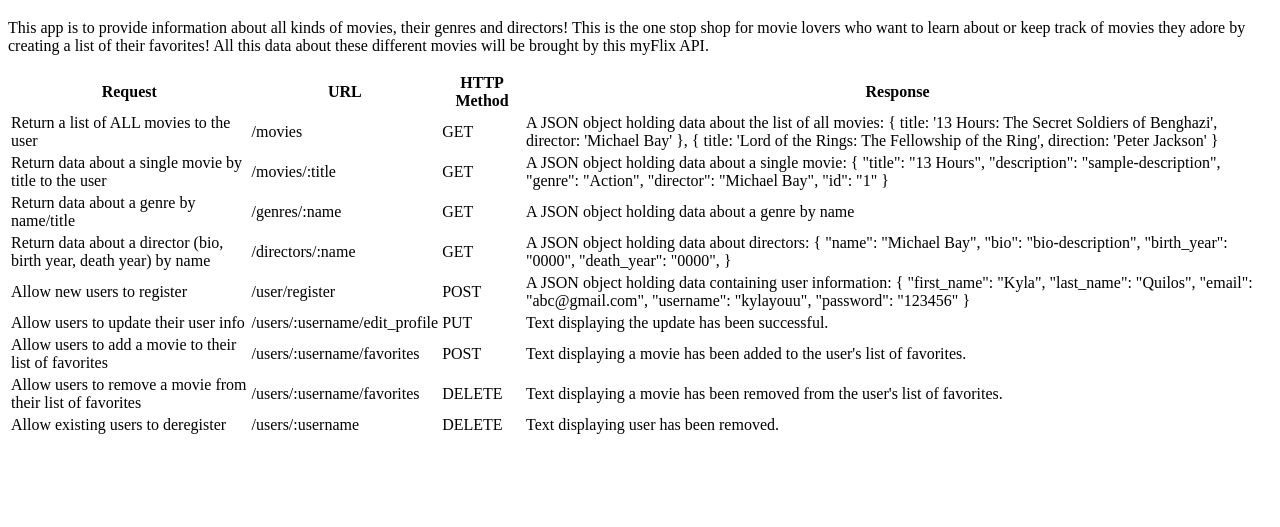
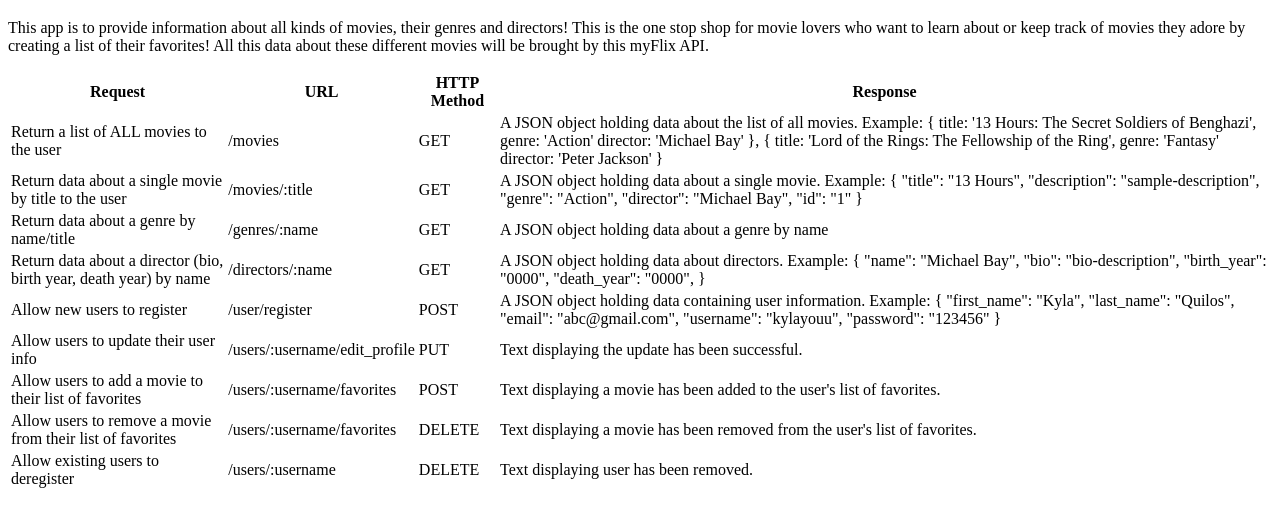
Before and after one commit to kylayouu/myFlix, a website: page public/documentation.html in a window 1280 px wide. Shown: the part 61-588 px from the top of the page. Drawn offline with Linux system fonts and the light colour scheme.

Commit message:
updated response examples

```diff
--- a/public/documentation.html
+++ b/public/documentation.html
@@ -22,14 +22,16 @@
 					<td>Return a list of ALL movies to the user</td>
 					<td>/movies</td>
 					<td>GET</td>
-					<td>A JSON object holding data about the list of all movies:
+					<td>A JSON object holding data about the list of all movies. Example:
 						{
 							title: '13 Hours: The Secret Soldiers of Benghazi',
+							genre: 'Action'
 							director: 'Michael Bay'
 						},
 						{
 							title: 'Lord of the Rings: The Fellowship of the Ring',
-							direction: 'Peter Jackson'
+							genre: 'Fantasy'
+							director: 'Peter Jackson'
 						}
 					</td>
 				</tr>
@@ -37,7 +39,7 @@
 					<td>Return data about a single movie by title to the user</td>
 					<td>/movies/:title</td>
 					<td>GET</td>
-					<td>A JSON object holding data about a single movie:
+					<td>A JSON object holding data about a single movie. Example:
 						{
 							"title": "13 Hours",
 							"description": "sample-description",
@@ -57,7 +59,7 @@
 					<td>Return data about a director (bio, birth year, death year) by name</td>
 					<td>/directors/:name</td>
 					<td>GET</td>
-					<td>A JSON object holding data about directors:
+					<td>A JSON object holding data about directors. Example:
 						{
 							"name": "Michael Bay",
 							"bio": "bio-description",
@@ -70,7 +72,7 @@
 					<td>Allow new users to register</td>
 					<td>/user/register</td>
 					<td>POST</td>
-					<td>A JSON object holding data containing user information:
+					<td>A JSON object holding data containing user information. Example:
 						{
 							"first_name": "Kyla",
 							"last_name": "Quilos",
```
